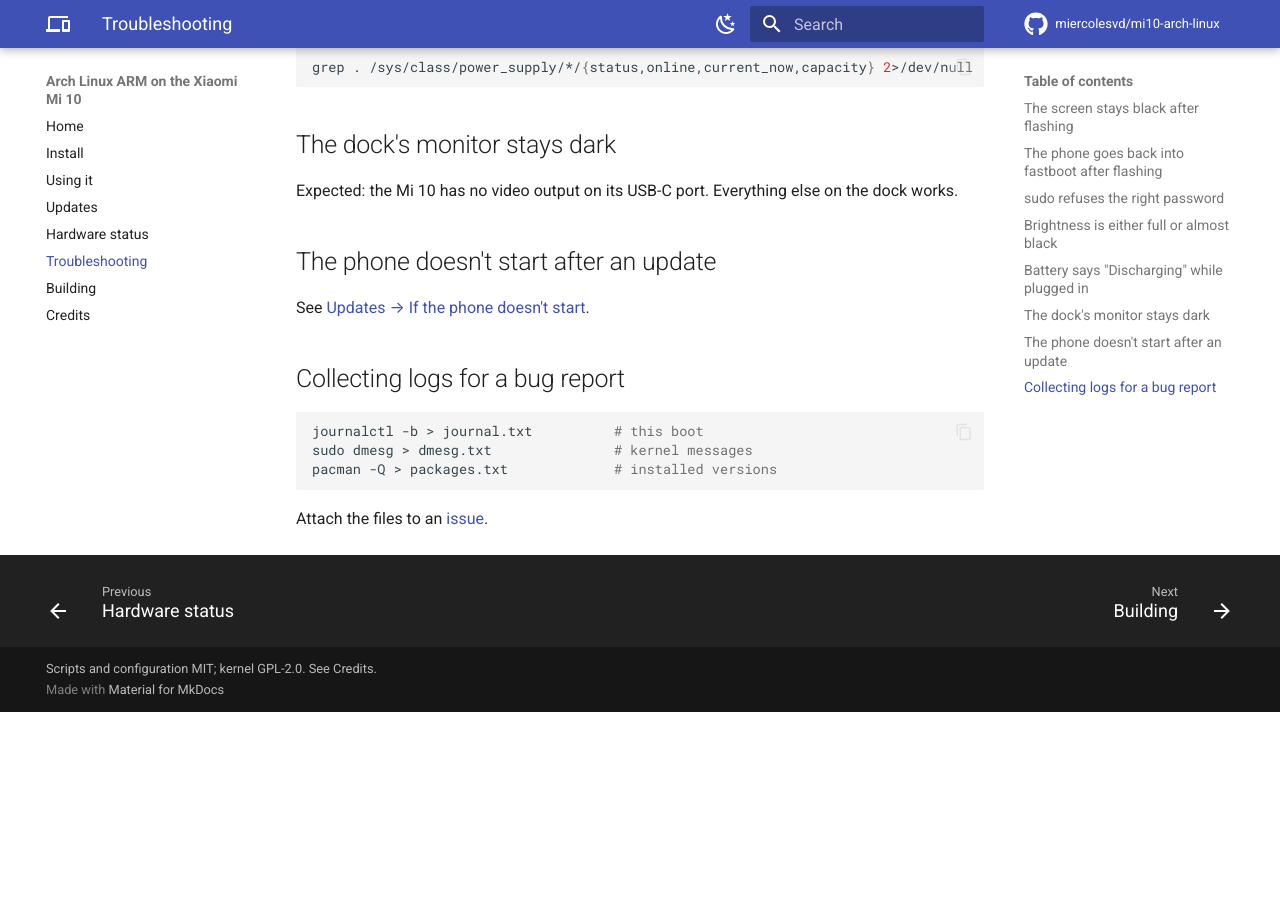
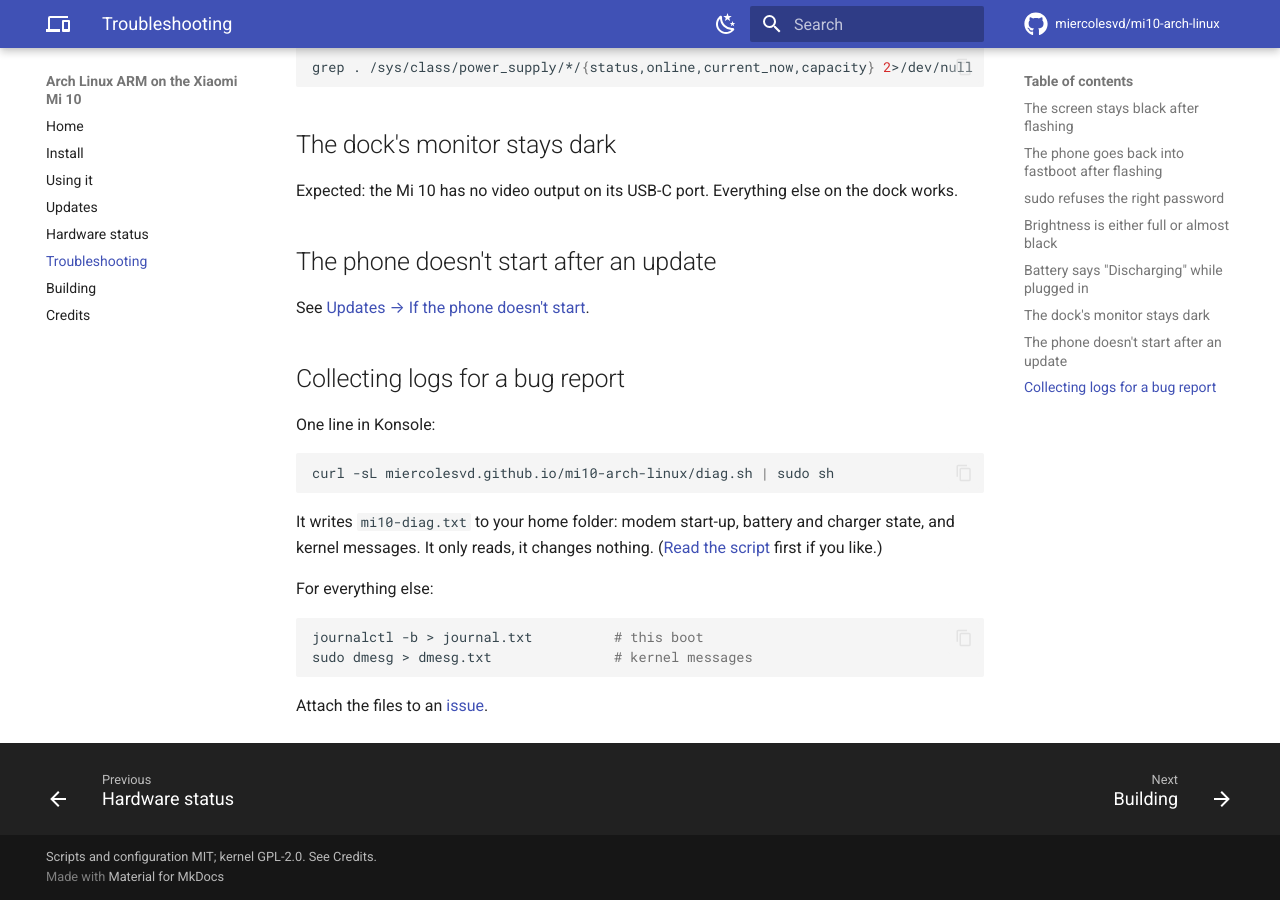
Before and after one commit to miercolesvd/mi10-arch-linux, an MkDocs documentation site: the page built from docs/troubleshooting.md, in a window 1280 px wide and 900 px high, scrolled down 984 px. Built offline with MkDocs 1.6.1 and Material for MkDocs 9.7.7, drawn with Linux system fonts in a browser that asks for light colours; comment, search, counter and statistics services are not loaded; before the commit the page ends 1696 px from its top, so only the background shows below that.

Commit message:
docs: one-line diagnostics script

````diff
--- a/docs/troubleshooting.md
+++ b/docs/troubleshooting.md
@@ -50,10 +50,21 @@ See [Updates → If the phone doesn't start](updates.md#if-the-phone-doesnt-star
 
 ## Collecting logs for a bug report
 
+One line in Konsole:
+
+```sh
+curl -sL miercolesvd.github.io/mi10-arch-linux/diag.sh | sudo sh
+```
+
+It writes `mi10-diag.txt` to your home folder: modem start-up, battery and
+charger state, and kernel messages. It only reads, it changes nothing.
+([Read the script](diag.sh) first if you like.)
+
+For everything else:
+
 ```sh
 journalctl -b > journal.txt          # this boot
 sudo dmesg > dmesg.txt               # kernel messages
-pacman -Q > packages.txt             # installed versions
 ```
 
 Attach the files to an
````
Also changed, not shown: 1 other file.
